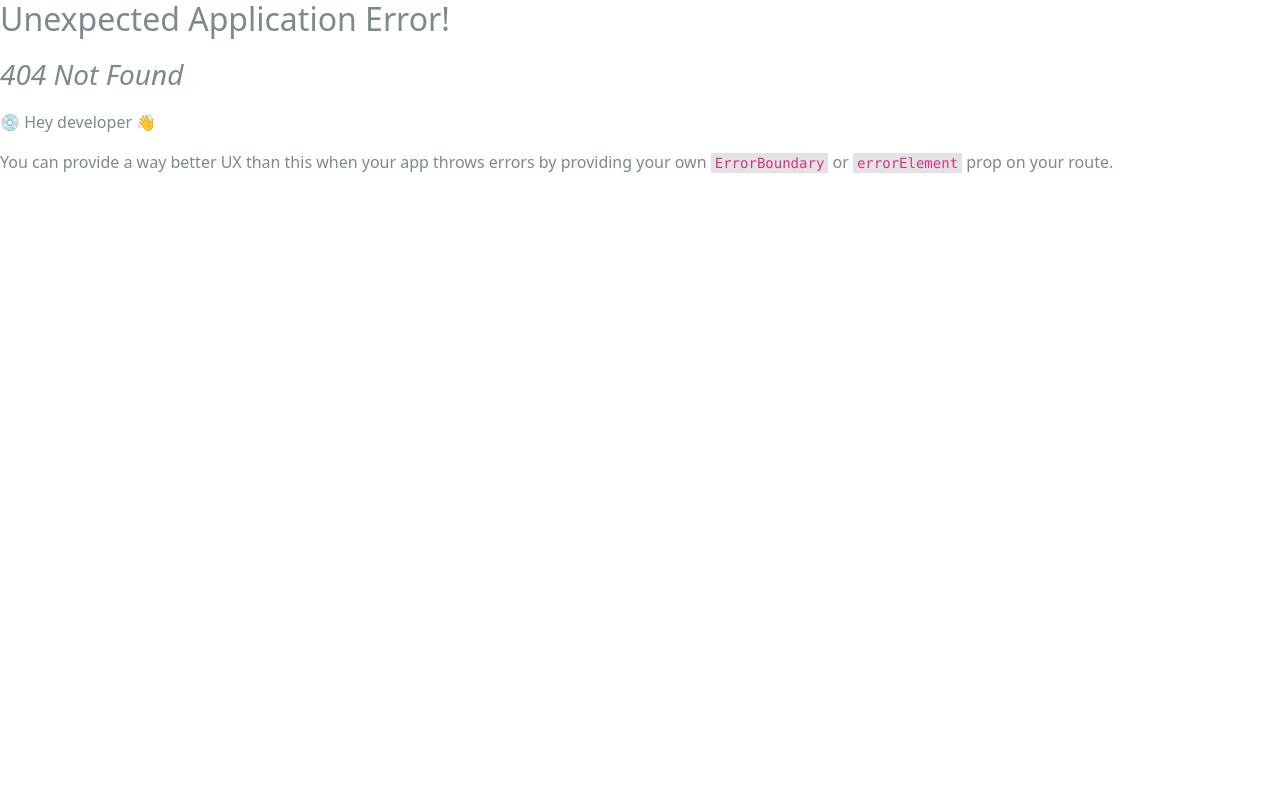
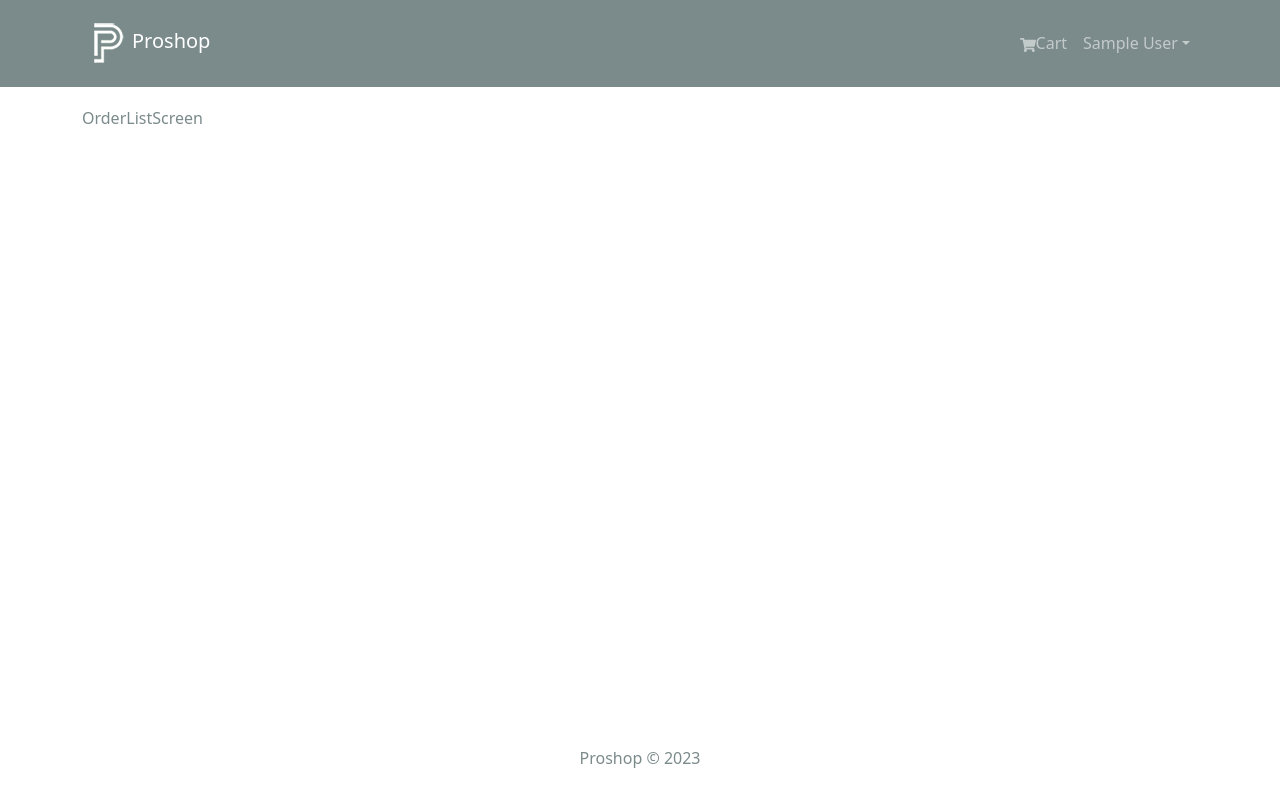
Before and after one commit to aashishpanthee/Proshop, a React (Create React App) app in the folder frontend/: page /admin/orderlist in a window 1280 px wide. Before the commit this address had no page. Built offline with nearby package versions, Linux system fonts and the light colour scheme; sample sign-in values are in the browser's storage.

Commit message:
adding adminroute component for private route to admin and adding it's route in index component

```diff
--- /dev/null
+++ b/frontend/src/components/AdminRoute.jsx
@@ -0,0 +1,10 @@
+import React from "react";
+import { Outlet, Navigate } from "react-router-dom";
+import { useSelector } from "react-redux";
+
+const AdminRoute = () => {
+  const { userInfo } = useSelector((state) => state.auth);
+  return userInfo && userInfo.isAdmin ? <Outlet /> : <Navigate to='/login' />;
+};
+
+export default AdminRoute;
--- a/frontend/src/index.js
+++ b/frontend/src/index.js
@@ -20,10 +20,12 @@
 import RegisterScreen from "./screens/RegisterScreen";
 import ShippingScreen from "./screens/ShippingScreen";
 import PrivateRoute from "./components/PrivateRoute";
+import AdminRoute from "./components/AdminRoute";
 import PaymentScreen from "./screens/PaymentScreen";
 import PlaceOrderScreen from "./screens/PlaceOrderScreen";
 import OrderScreen from "./screens/OrderScreen";
 import ProfileScreen from "./screens/ProfileScreen";
+import OrderListScreen from "./screens/adminscreens/OrderListScreen";
 
 const router = createBrowserRouter(
   createRoutesFromElements(
@@ -41,6 +43,10 @@
         <Route path='/order/:id' element={<OrderScreen />} />
         <Route path='/profile' element={<ProfileScreen />} />
       </Route>
+
+      <Route path='' element={<AdminRoute />}>
+        <Route path='/admin/orderlist' element={<OrderListScreen />} />
+      </Route>
     </Route>
   )
 );
--- /dev/null
+++ b/frontend/src/screens/adminscreens/OrderListScreen.jsx
@@ -0,0 +1,7 @@
+import React from "react";
+
+const OrderListScreen = () => {
+  return <div>OrderListScreen</div>;
+};
+
+export default OrderListScreen;
```
